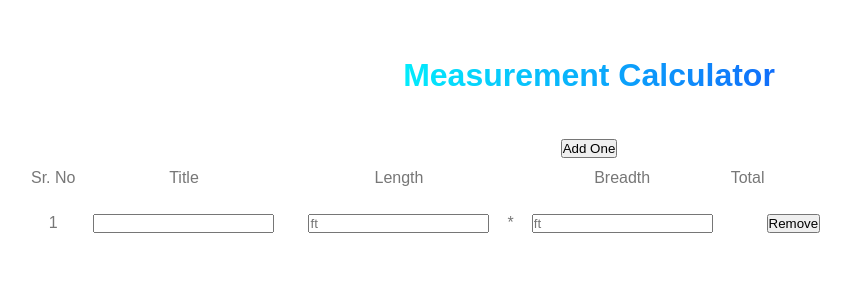
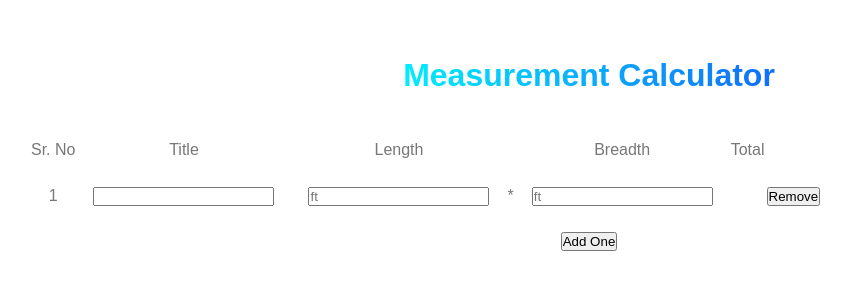
Before and after one commit to mokshchadha/floor_-measurement_calculator, a React (Vite) app: page / in a window 1280 px wide. Shown: the top 300 px of the page, without its empty margins (51-902 px from the left). Built offline with nearby package versions, Linux system fonts and the light colour scheme.

Commit message:
updated project structure

```diff
--- /dev/null
+++ b/src/components/buttons/AddOne.jsx
@@ -0,0 +1,11 @@
+import React from "react";
+
+import { emptyListObject } from "../../utils";
+
+export const AddOneButton = ({ list, setList }) => {
+  return (
+    <button onClick={() => setList([...list, emptyListObject()])}>
+      Add One
+    </button>
+  );
+};
--- a/src/components/buttons/Remove.jsx
+++ b/src/components/buttons/Remove.jsx
@@ -1,6 +1,6 @@
 import React from "react";
 import "./buttons.css";
 
-export const Remove = ({ removeItem, id }) => {
+export const RemoveButton = ({ removeItem, id }) => {
   return <button onClick={() => removeItem(id)}>Remove</button>;
 };
--- a/src/components/list/List.jsx
+++ b/src/components/list/List.jsx
@@ -2,24 +2,10 @@ import "./list.css";
 
 import React, { useState } from "react";
 import { ListRow } from "./ListRow";
+import { emptyListObject } from "../../utils";
+import { AddOneButton } from "../buttons/AddOne";
 
 const _1_FT_TO_INCHES = 12;
-
-function emptyListObject() {
-  return {
-    id: crypto.randomUUID(),
-    title: "",
-    total: "",
-    length: { ft: "", in: "" },
-    breadth: { ft: "", in: "" },
-    lengthStr: "",
-    breadthStr: "",
-    displayLength: "",
-    displayBreadth: "",
-    isLengthValid: true,
-    isBreadthValid: true,
-  };
-}
 
 function displayMeasurement(value, isValid) {
   if (!isValid) return "";
@@ -127,9 +113,6 @@ export const List = () => {
 
   return (
     <div>
-      <button onClick={() => setList([...list, emptyListObject()])}>
-        Add One
-      </button>
       <div>
         <table>
           <thead>
@@ -154,6 +137,7 @@ export const List = () => {
           </tbody>
         </table>
       </div>
+      <AddOneButton list={list} setList={setList} />
     </div>
   );
 };
--- a/src/components/list/ListRow.jsx
+++ b/src/components/list/ListRow.jsx
@@ -1,8 +1,6 @@
-import { Remove } from "../buttons/Remove";
+import { RemoveButton } from "../buttons/Remove";
 
 export const ListRow = ({
-  length,
-  breadth,
   title,
   id,
   updateTitle,
@@ -47,7 +45,7 @@ export const ListRow = ({
       </td>
       <td>{total}</td>
       <td>
-        <Remove removeItem={removeItem} id={id} />
+        <RemoveButton removeItem={removeItem} id={id} />
       </td>
     </tr>
   );
--- /dev/null
+++ b/src/utils.js
@@ -0,0 +1,15 @@
+export function emptyListObject() {
+  return {
+    id: crypto.randomUUID(),
+    title: "",
+    total: "",
+    length: { ft: "", in: "" },
+    breadth: { ft: "", in: "" },
+    lengthStr: "",
+    breadthStr: "",
+    displayLength: "",
+    displayBreadth: "",
+    isLengthValid: true,
+    isBreadthValid: true,
+  };
+}
```
